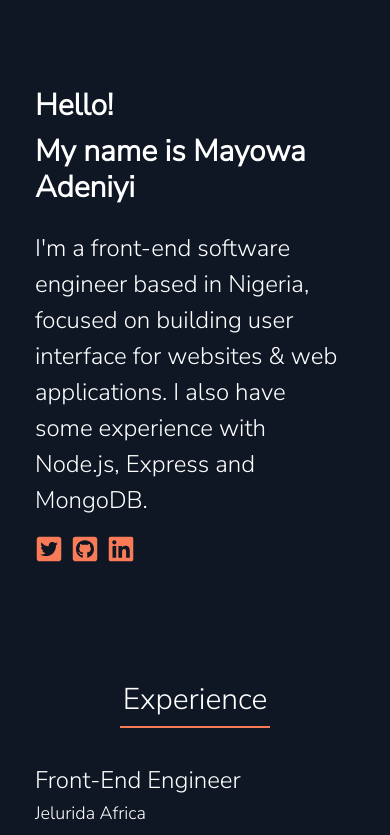
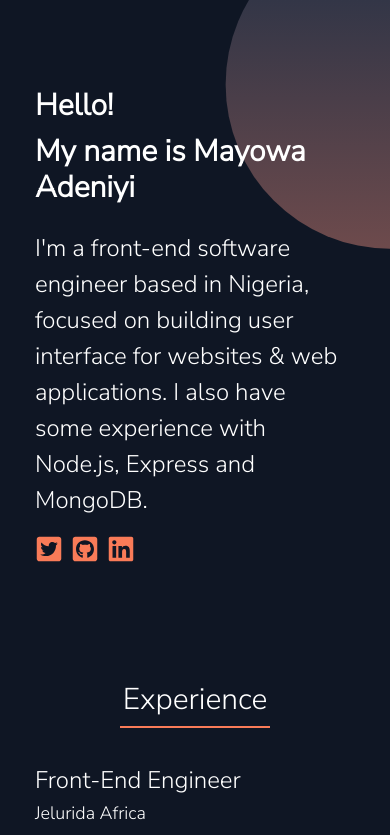
Before and after one commit to Ademayowa/portfolio-website-v1, a React (Create React App) app: page / in a window 390 px wide. Shown: the top 835 px of the page. Built offline with nearby package versions, Linux system fonts and the light colour scheme; the HTML template or start-up script is replaced by a standard one.

Commit message:
updated experience

```diff
--- a/src/index.css
+++ b/src/index.css
@@ -11,17 +11,6 @@ body {
   font-family: 'Nunito Sans', sans-serif;
   background-color: var(--secondary-blue) !important;
 }
-
-/* body::before {
-  content: '';
-  position: absolute;
-  top: 0;
-  left: 0;
-  width: 100%;
-  height: 100%;
-  background: linear-gradient(#333647, #f97b58);
-  clip-path: circle(25% at right 10%);
-} */
 
 a {
   background-color: none !important;
@@ -56,6 +45,19 @@ p {
   width: 150px;
 }
 
+@media (max-width: 992px) {
+  body::before {
+    content: '';
+    position: absolute;
+    top: 0;
+    left: 0;
+    width: 100%;
+    height: 100%;
+    background: linear-gradient(#333647, #f97b58);
+    clip-path: circle(25% at right 10%);
+  }
+}
+
 @media (max-width: 767px) {
   .hero__intro,
   .hero__name,
```
